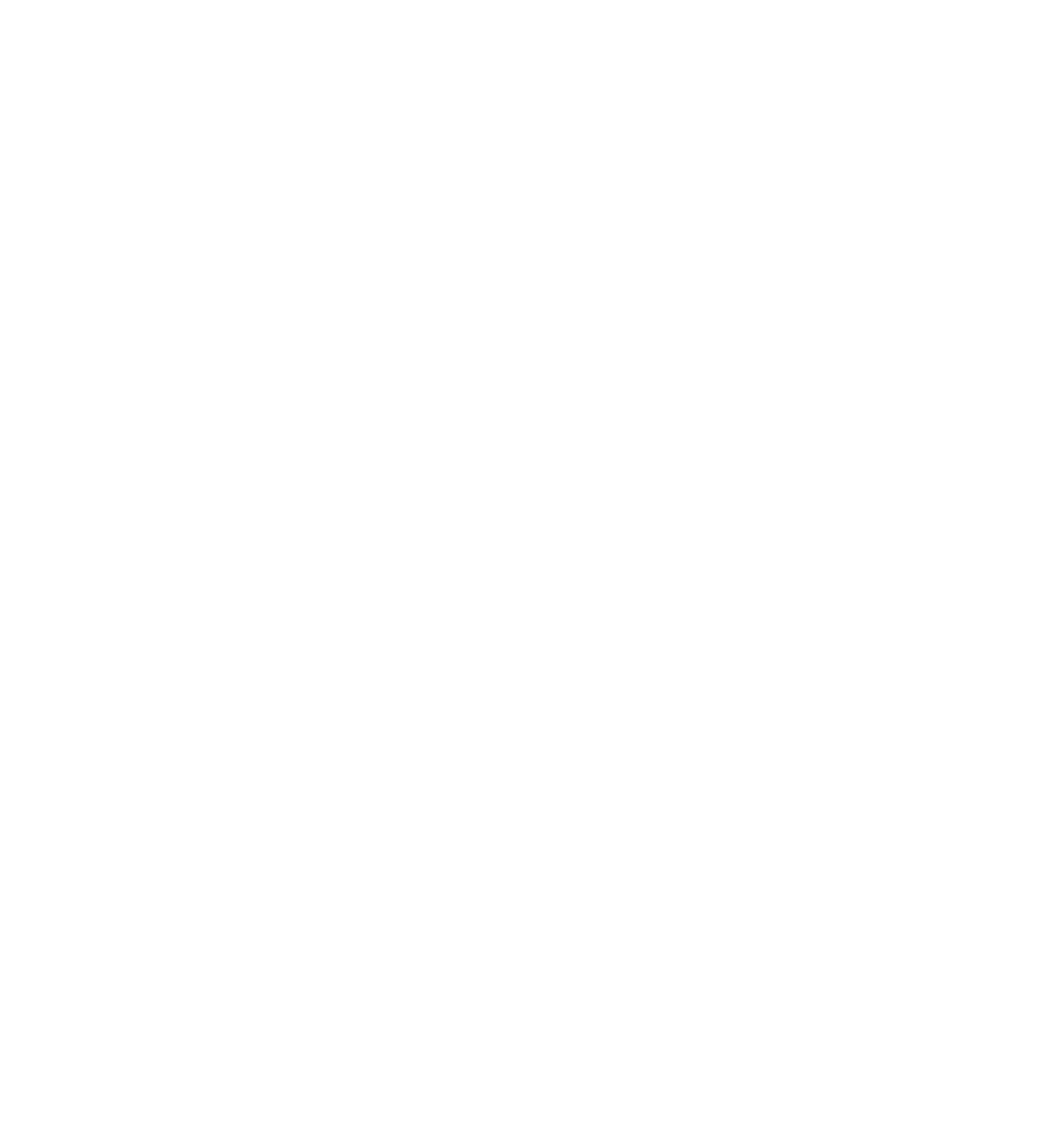
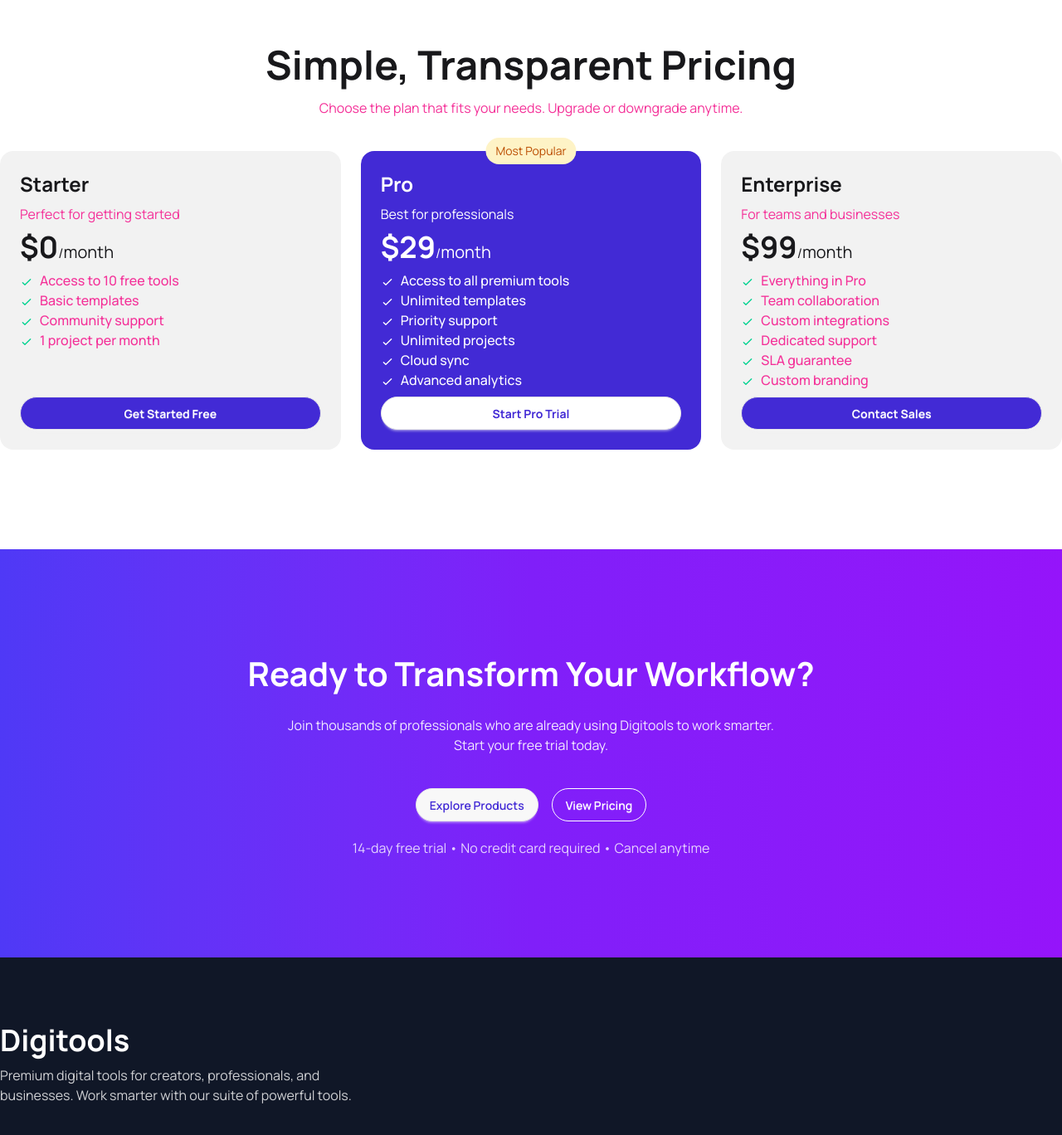
Before and after one commit to tonmoy-y/B13-A6, a React (Vite) app: page / in a window 1280 px wide. Shown: the part 3621-4989 px from the top of the page at 83% size. Before the commit the page ends 3555 px from the top, so only its background shows below. Built offline with nearby package versions, Linux system fonts and the light colour scheme.

Commit message:
added more feature

```diff
--- a/src/App.jsx
+++ b/src/App.jsx
@@ -6,6 +6,9 @@
 import ProductInfo from './Components/ProductInfo/ProductInfo'
 import { ToastContainer } from 'react-toastify'
 import GetStarted from './Components/GetStarted/GetStarted'
+import Pricing from './Components/Pricing/Pricing'
+import Transform from './Components/Transform/Transform'
+import Footer from './Components/Footer/Footer'
 
 const fetchProducts = async () => {
   const res = await fetch('/product.json');
@@ -14,9 +17,16 @@
 
 }
 
+const fetchPricing = async () => {
+  const res = await fetch('/pricing.json');
+
+  return res.json();
+}
+
 function App() {
   const [cartItems, setCartItems] = useState([]);
   const productsPromise = fetchProducts();
+  const pricingPromise = fetchPricing();
 
 // console.log(productsPromise);
 
@@ -31,7 +41,11 @@
      </Suspense>
      <ToastContainer> </ToastContainer>
      <GetStarted> </GetStarted>
-
+     <Suspense fallback={<span className="text-center loading loading-spinner loading-xl"></span>}>
+      <Pricing pricingPromise = {pricingPromise}> </Pricing>
+     </Suspense>
+     <Transform> </Transform>
+     <Footer></Footer>
     </>
   )
 }
--- /dev/null
+++ b/src/Components/Footer/Footer.jsx
@@ -0,0 +1,21 @@
+import React from 'react';
+
+const Footer = () => {
+    return (
+        <div className='bg-[#101727]'>
+            <div className='py-20 container mx-auto manrope-font text-white'>
+                <div className='grid grid-cols-6'>
+                    <div className='col-span-2 space-y-2.5'>
+                        <h2 className='text-4xl font-bold'>Digitools</h2>
+                        <p className='opacity-80 '>Premium digital tools for creators, professionals, and businesses. Work smarter with our suite of powerful tools.</p>
+                    </div>
+                    <div></div>
+                    <div></div>
+                    <div></div>
+                </div>
+            </div>
+        </div>
+    );
+};
+
+export default Footer;
--- a/src/Components/Pricing/Pricing.jsx
+++ b/src/Components/Pricing/Pricing.jsx
@@ -1,9 +1,25 @@
-import React from 'react';
+import React, { use } from 'react';
+import PricingCard from './PricingCard';
 
-const Pricing = () => {
+
+
+const Pricing = ({pricingPromise}) => {
+    const pricing = use(pricingPromise);
     return (
-        <div>
+        <div className='container mx-auto manrope-font py-30'>
+            <div className='space-y-4'>
+                <h1 className='text-5xl text-center font-bold'>Simple, Transparent Pricing</h1>
+                <p className='text-secondary text-center'>Choose the plan that fits your needs. Upgrade or downgrade anytime.</p>
+            </div>
 
+            <div className='grid grid-cols-1 md:grid-cols-3 gap-6 mt-10'>
+
+            {
+                pricing.map(plan => (
+                    <PricingCard key={plan.id} plan={plan} />
+                ))
+            }
+            </div>
         </div>
     );
 };
--- /dev/null
+++ b/src/Components/Pricing/PricingCard.jsx
@@ -0,0 +1,28 @@
+import React from 'react';
+
+const PricingCard = ({plan}) => {
+    const {features, badge} = plan;
+    console.log(badge);
+    return (
+        <div className={`bg-[#f2f2f2] container mx-auto manrope-font p-6 flex flex-col space-y-2 rounded-2xl relative ${plan.highlighted ? 'bg-primary text-white': ''}`}>
+            {
+                badge ? <div className='bg-[#FEF3C6] text-[#BB4D00] text-sm p-2  absolute -top-4 left-1/2 -translate-x-1/2 rounded-full px-3 py-1.5'> <p>Most Popular</p></div> : ''
+            }
+          <h1 className='text-2xl font-bold'>{plan.name} </h1>
+          <p className={`${plan.highlighted ? 'text-white': 'text-secondary'}`}>{plan.description} </p>
+          <h3 ><span className='font-bold text-4xl'>${plan.price}</span>/<span className='text-xl'>{plan.billing}</span></h3>
+           <ul className='text-secondary flex-1'>
+        {features.map(feature => (
+        <li key={feature} className={`font-medium ${plan.highlighted ? 'text-white': ''}`}>
+        <svg xmlns="http://www.w3.org/2000/svg" className={` size-4 me-2 inline-block text-success ${plan.highlighted ? 'text-white': ''}`}
+ fill="none" viewBox="0 0 24 24" stroke="currentColor"><path strokeLinecap="round" strokeLinejoin="round" strokeWidth="2" d="M5 13l4 4L19 7" /></svg>
+        <span>{feature}</span>
+      </li>
+        ))}
+    </ul>
+    <button  className={`btn font-bold py-4 rounded-full ${plan.highlighted ? 'bg-white text-primary': 'bg-primary text-white'}`}>{plan.buttonText}</button>
+        </div>
+    );
+};
+
+export default PricingCard;
--- a/src/Components/ProductInfo/ProductInfo.jsx
+++ b/src/Components/ProductInfo/ProductInfo.jsx
@@ -4,7 +4,7 @@
 
 const ProductInfo = ({productsPromise ,cartItems, setCartItems}) => {
     const products = use(productsPromise);
-    console.log(products);
+
     const [selectedType, setSelectedType] = useState('Products');
     return (
         <div className='container manrope-font mx-auto'>
@@ -19,7 +19,7 @@
         </div>
         {
             selectedType === 'Products' ?
-        <div className=' grid grid-cols-3 gap-5'>
+        <div className=' grid grid-cols-1 md:grid-cols-2 lg:grid-cols-3 gap-5'>
            { products.map(product => (
             <Products key={product.id} product={product} cartItems={cartItems} setCartItems={setCartItems} ></Products>
            ))}
--- /dev/null
+++ b/src/Components/Transform/Transform.jsx
@@ -0,0 +1,19 @@
+import React from 'react';
+
+const Transform = () => {
+    return (
+        <div className='manrope-font mx-auto container py-30 bg-linear-to-r from-[#4F39F6] via-[#801FF9] to-[#9514FA]'>
+            <div className='flex flex-col items-center justify-center gap-5'>
+                <h1 className='text-[40px] text-white font-bold'>Ready to Transform Your Workflow?</h1>
+                <p className='text-white text-center opacity-90'>Join thousands of professionals who are already using Digitools to work smarter. <br />Start your free trial today.</p>
+                <div className='flex gap-4 mt-5'>
+                    <button className='btn text-primary rounded-full'>Explore Products</button>
+                <button className='btn btn-ghost btn-primary border-white text-white rounded-full'>View Pricing</button>
+                </div>
+                <p className='text-white opacity-80'>14-day free trial • No credit card required • Cancel anytime</p>
+            </div>
+        </div>
+    );
+};
+
+export default Transform;
```
